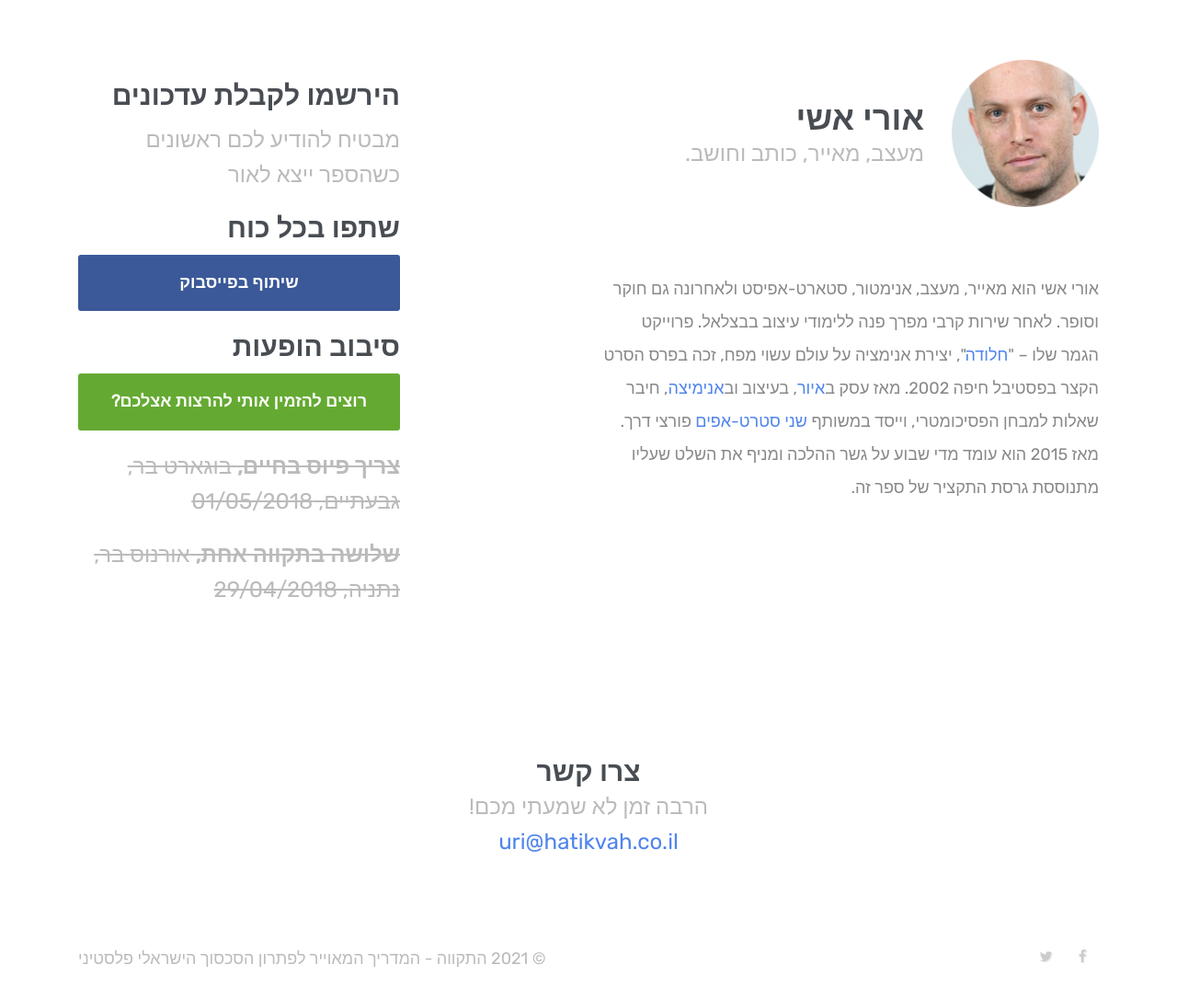
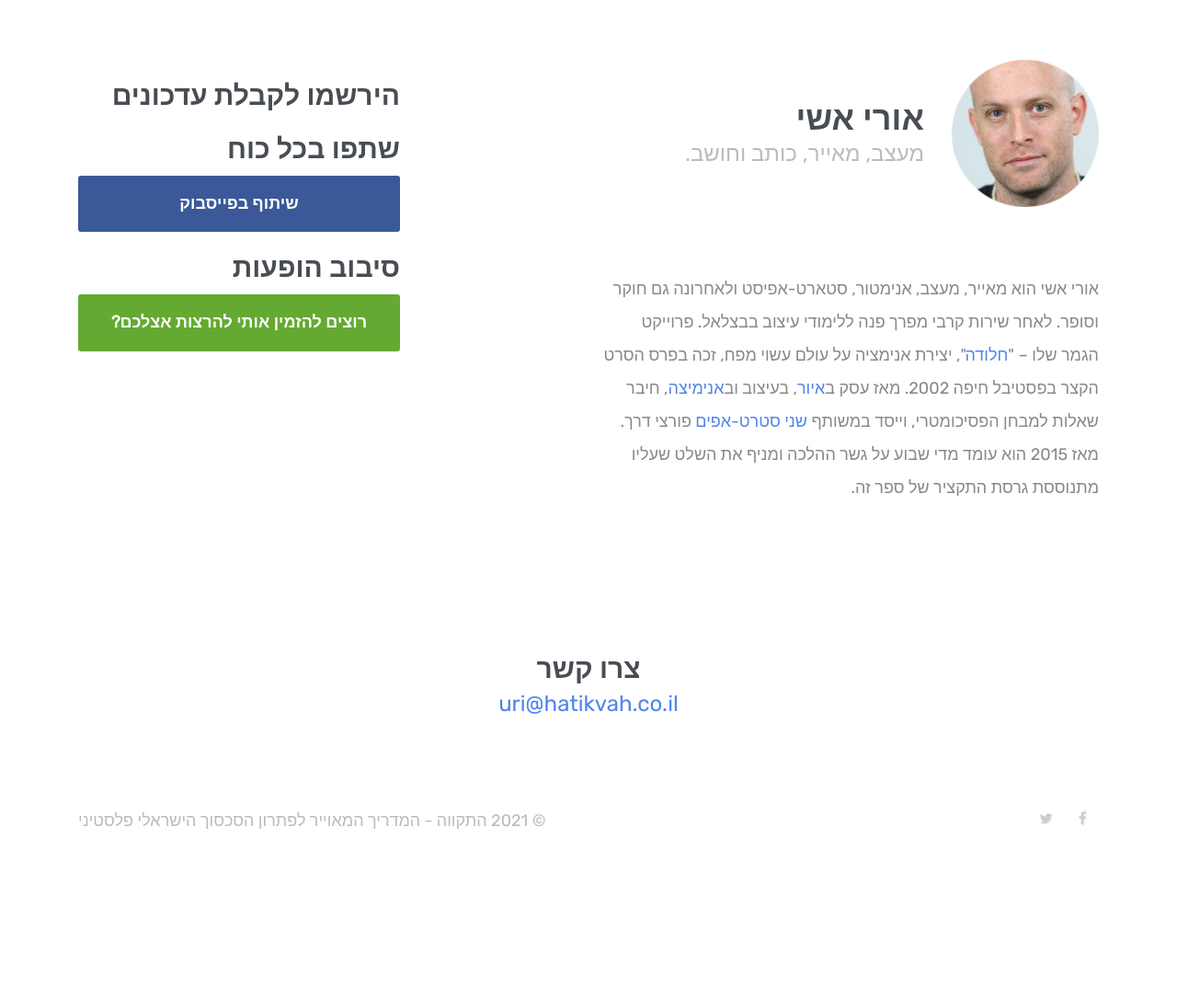
Before and after one commit to uriash/hatikvah, a plain HTML site: page index.html in a window 1280 px wide. Shown: the part 1200-2286 px from the top of the page at 92% size. After the commit the page ends 2136 px from the top, so only its background shows below. Drawn offline with Linux system fonts and the light colour scheme; a script that the page names is missing.

Commit message:
Update index.html

```diff
--- a/index.html
+++ b/index.html
@@ -267,15 +267,14 @@ height="0" width="0" style="display:none;visibility:hidden"></iframe></noscript>
 		<div class="row">
 			<div class="col-md-4 ">
 				<h3 class="heading wow animated fadeInUp">הירשמו לקבלת עדכונים</h3>
-				<h4 class="subheading muted no-margin wow animated fadeInUp">מבטיח להודיע לכם ראשונים כשהספר ייצא לאור</h4>
 				<script type="text/javascript" src="https://static.mailerlite.com/data/webforms/858734/t2v9q2.js?v4"></script>
 				<h3 class="heading wow animated fadeInUp">שתפו בכל כוח</h3>
 				<a href="https://www.facebook.com/sharer/sharer.php?u=http%3A//hatikvah.co.il?share=facebook" target="_blank" class="btn btn-facebook" style="margin: auto;width: 100%;text-align: center;">שיתוף בפייסבוק</a>
 				<h3 class="heading wow animated fadeInUp">סיבוב הופעות</h3>
 				<a href="javascript:;" onclick="ml_webform_860484('show')" class="btn btn-green" style="margin: auto;width: 100%;text-align: center;">רוצים להזמין אותי להרצות אצלכם?</a>
 
-				<div class="locations">
-					<!--
+				<!--<div class="locations">
+
 					<div class="location">
 						<h4 class="heading wow animated fadeInUp"><a href="https://www.facebook.com/events/170817993506058/" style="color:#4f84ed;">אוהל האמהות</a><br><span class="light">גן הוורדים, ירושלים</span></h4>
 						<div class="date">
@@ -287,7 +286,7 @@ height="0" width="0" style="display:none;visibility:hidden"></iframe></noscript>
 						<div class="directions">
 							<a href="https://goo.gl/maps/2u5YMQeBchL2" class="get-direction" target="_blank"  data-title="Get Directions"><i class="fa fa-compass"></i></a>
 						</div>
-					</div>-->
+					</div>
 
 					<div class="location done">
 						<h4 class="heading wow animated fadeInUp">צריך פיוס בחיים, <span class="light">בוגארט בר, גבעתיים, 01/05/2018</span></h4>
@@ -295,7 +294,7 @@ height="0" width="0" style="display:none;visibility:hidden"></iframe></noscript>
 					<div class="location done">
 						<h4 class="heading wow animated fadeInUp">שלושה בתקווה אחת, <span class="light">אורנוס בר, נתניה, 29/04/2018</span></h4>
 					</div>
-				</div>
+				</div>-->
 			</div>
 			<div class="col-md-6 col-md-offset-2">
 				<div class="row author">
@@ -341,7 +340,6 @@ height="0" width="0" style="display:none;visibility:hidden"></iframe></noscript>
 		<div class="row">
 			<div class="col-md-12 text-left text-center-mobile wow animated fadeInUp contact-details" style="text-align: center;">
 				<h3 class="heading no-margin wow animated fadeInUp">צרו קשר</h3>
-				<h4 class="subheading muted no-margin wow animated fadeInUp">הרבה זמן לא שמעתי מכם!</h4>
 				<div class="details">
 					<h4 class="subheading accent no-margin wow animated fadeInUp">
 					<a href="mailto:uri@hatikvah.co.il" style="color:#4f84ed;">uri@hatikvah.co.il</a></h4>
```
